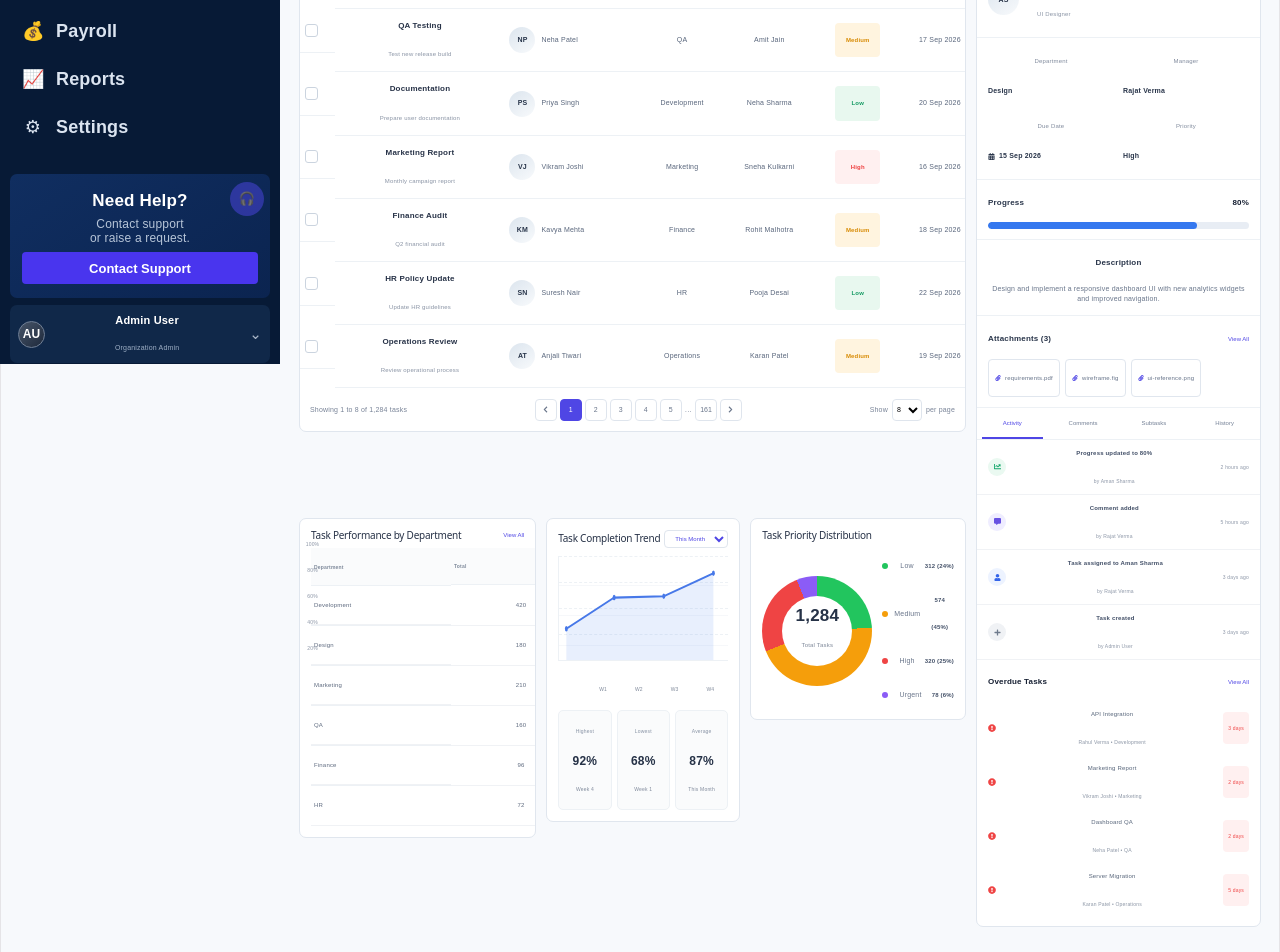
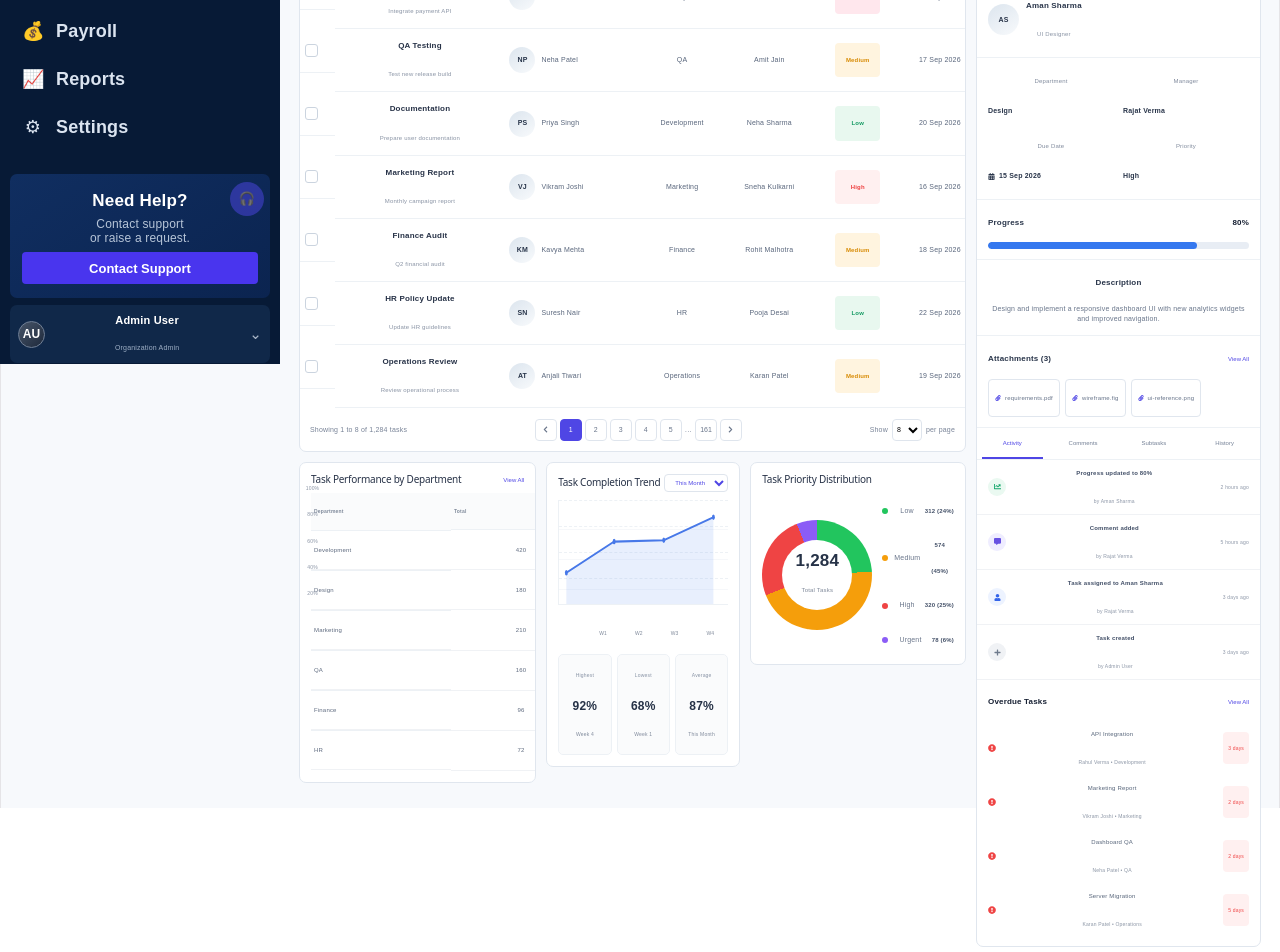
Before and after one commit to mayankpanse83-tech/manager-mangement-system, a React (Vite) app: page /admin/tasks in a window 1280 px wide. Shown: the part 436-1388 px from the top of the page. Built offline with nearby package versions, Linux system fonts and the light colour scheme.

Commit message:
Admin page complete

```diff
--- a/src/apps/admin/pages/AdminTasks.css
+++ b/src/apps/admin/pages/AdminTasks.css
@@ -1834,68 +1834,176 @@
   }
 }
 /* =========================================================
-   ANALYTICS CARDS - THODA AUR UPAR
+   FINAL FIX - NO GAP ABOVE ANALYTICS
+   ========================================================= */
+
+/* Normal page flow */
+.admin-tasks-page {
+  display: block !important;
+}
+
+/* Header */
+.admin-tasks-header {
+  width: 100% !important;
+  display: flex !important;
+}
+
+/* Stats */
+.task-stat-grid {
+  width: 100% !important;
+  display: grid !important;
+}
+
+/* =========================================================
+   TASK CONTENT
+   ========================================================= */
+
+.admin-tasks-content {
+  position: relative !important;
+
+  width: 100% !important;
+
+  display: grid !important;
+  grid-template-columns: minmax(0, 1fr) 285px !important;
+  gap: 10px !important;
+
+  align-items: start !important;
+
+  /* IMPORTANT */
+  min-height: 0 !important;
+}
+
+/* LEFT TASK TABLE */
+.task-list-area {
+  grid-column: 1 !important;
+
+  width: 100% !important;
+  min-width: 0 !important;
+
+  margin: 0 !important;
+  padding: 0 !important;
+}
+
+/* =========================================================
+   RIGHT TASK DETAILS
+   OVERLAY / ABSOLUTE
+   SO IT DOES NOT CREATE EXTRA ROW HEIGHT
+   ========================================================= */
+
+.admin-task-details,
+.task-details-panel {
+  position: absolute !important;
+
+  top: 0 !important;
+  right: 0 !important;
+
+  width: 285px !important;
+  max-width: 285px !important;
+
+  margin: 0 !important;
+
+  align-self: start !important;
+
+  z-index: 20 !important;
+}
+
+/* =========================================================
+   ANALYTICS
    ========================================================= */
 
 .task-analytics {
-  margin-top: 0px !important;
-  transform: translateY(-18px) !important;
-}
-
-@media (max-width: 1250px) {
-  .task-analytics {
-    margin-top: 0px !important;
-    transform: translateY(-12px) !important;
-  }
-}
-
-@media (max-width: 800px) {
-  .task-analytics {
-    margin-top: 0px !important;
-    transform: none !important;
-  }
-}
-/* =========================================================
-   REMOVE LARGE GAP ABOVE ANALYTICS
-   ========================================================= */
-
-.task-analytics {
-  margin-top: 0 !important;
-  transform: translateY(0) !important;
+  width: calc(100% - 295px) !important;
+
+  margin-top: 10px !important;
+  margin-bottom: 0 !important;
+
+  display: grid !important;
+
+  grid-template-columns:
+    minmax(0, 1.1fr)
+    minmax(0, .9fr)
+    minmax(0, 1fr) !important;
+
+  gap: 10px !important;
+
+  align-items: start !important;
+
+  transform: none !important;
+
   position: relative !important;
-  top: -2px !important;
-}
-
-/* Task table ke baad unnecessary space remove */
+  top: 0 !important;
+}
+
+/* Analytics cards */
+.task-analytics > .analytics-card {
+  width: 100% !important;
+  min-width: 0 !important;
+  max-width: 100% !important;
+
+  margin: 0 !important;
+
+  overflow: hidden !important;
+  box-sizing: border-box !important;
+}
+
+/* =========================================================
+   REMOVE EXTRA SPACE FROM TABLE
+   ========================================================= */
+
+.task-table-card {
+  margin-bottom: 0 !important;
+}
+
+.task-footer {
+  margin-bottom: 0 !important;
+}
+
 .task-list-area {
   margin-bottom: 0 !important;
-  padding-bottom: 0 !important;
-}
-
-.task-table-card {
-  margin-bottom: 0 !important;
-}
-
-/* Analytics cards directly below table */
-.admin-tasks-content {
-  margin-bottom: 0 !important;
-  padding-bottom: 0 !important;
-}
-
-/* Right side details apni jagah rahe */
-.task-details-panel {
-  align-self: start !important;
-}
-
-/* Analytics cards ki top spacing minimum */
-.task-analytics > .analytics-card {
-  margin-top: 0 !important;
-}
-
-/* Desktop */
-@media (min-width: 1251px) {
+}
+
+/* =========================================================
+   RESPONSIVE
+   ========================================================= */
+
+@media (max-width: 1250px) {
+
+  .admin-tasks-content {
+    display: grid !important;
+    grid-template-columns: 1fr !important;
+
+    min-height: 0 !important;
+  }
+
+  .task-list-area {
+    grid-column: 1 !important;
+  }
+
+  .admin-task-details,
+  .task-details-panel {
+    position: relative !important;
+
+    top: auto !important;
+    right: auto !important;
+
+    width: 100% !important;
+    max-width: none !important;
+
+    margin-top: 10px !important;
+  }
+
   .task-analytics {
-    margin-top: 0 !important;
-    top: -2px !important;
-  }
-}
+    width: 100% !important;
+
+    margin-top: 10px !important;
+
+    grid-template-columns: 1fr 1fr !important;
+  }
+}
+
+@media (max-width: 800px) {
+
+  .task-analytics {
+    grid-template-columns: 1fr !important;
+  }
+}
```
